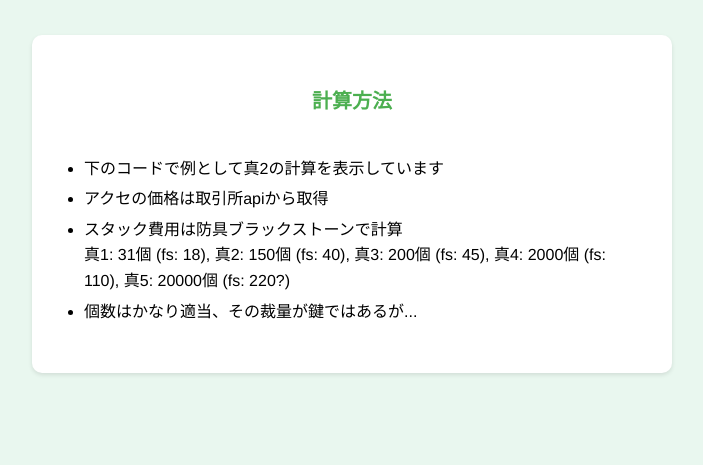
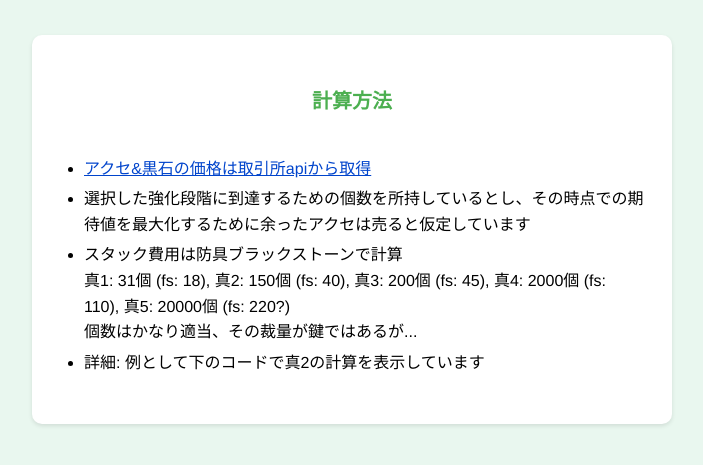
Before and after one commit to Lejenay/bdo_app, a Flask app: page /how-to-calc in a window 1280 px wide. Shown: the part 166-631 px from the top of the page, without its empty margins (288-991 px from the left). Run offline with Flask 2, Linux system fonts and the light colour scheme; parts of the project's set-up code (start-up, migrations or seed data) failed here and were passed over; some libraries are stand-ins or nearby versions.

Commit message:
minor change in calc-met section

```diff
--- a/static/css/stylesheet.css
+++ b/static/css/stylesheet.css
@@ -256,3 +256,8 @@
             margin-bottom: 5px;
             margin-top: 5px;
          }
+
+         .calculation-method ul li a {
+            color:#0044CC;
+            text-decoration: underline;
+         }
--- a/templates/how-to-calc.html
+++ b/templates/how-to-calc.html
@@ -8,11 +8,11 @@
 <section class="calculation-method">
     <h3>計算方法</h3>
     <ul>
-       <li>下のコードで例として真2の計算を表示しています</li>
-       <li>アクセの価格は取引所apiから取得</li>
+       <li><a href="https://developers.veliainn.com/">アクセ&黒石の価格は取引所apiから取得</a></li>
+       <li>選択した強化段階に到達するための個数を所持しているとし、その時点での期待値を最大化するために余ったアクセは売ると仮定しています</li>
        <li>スタック費用は防具ブラックストーンで計算</br>
-       真1: 31個 (fs: 18), 真2: 150個 (fs: 40), 真3: 200個 (fs: 45), 真4: 2000個 (fs: 110), 真5: 20000個 (fs: 220?)</li>
-       <li>個数はかなり適当、その裁量が鍵ではあるが...</li>
+       真1: 31個 (fs: 18), 真2: 150個 (fs: 40), 真3: 200個 (fs: 45), 真4: 2000個 (fs: 110), 真5: 20000個 (fs: 220?)</br>個数はかなり適当、その裁量が鍵ではあるが...</li>
+       <li>詳細: 例として下のコードで真2の計算を表示しています</li>
     </ul>
     <div class="gist">
        <script src="https://gist.github.com/Lejenay/181beb6c19fb51051102dc2637f7e860.js"></script>
```
